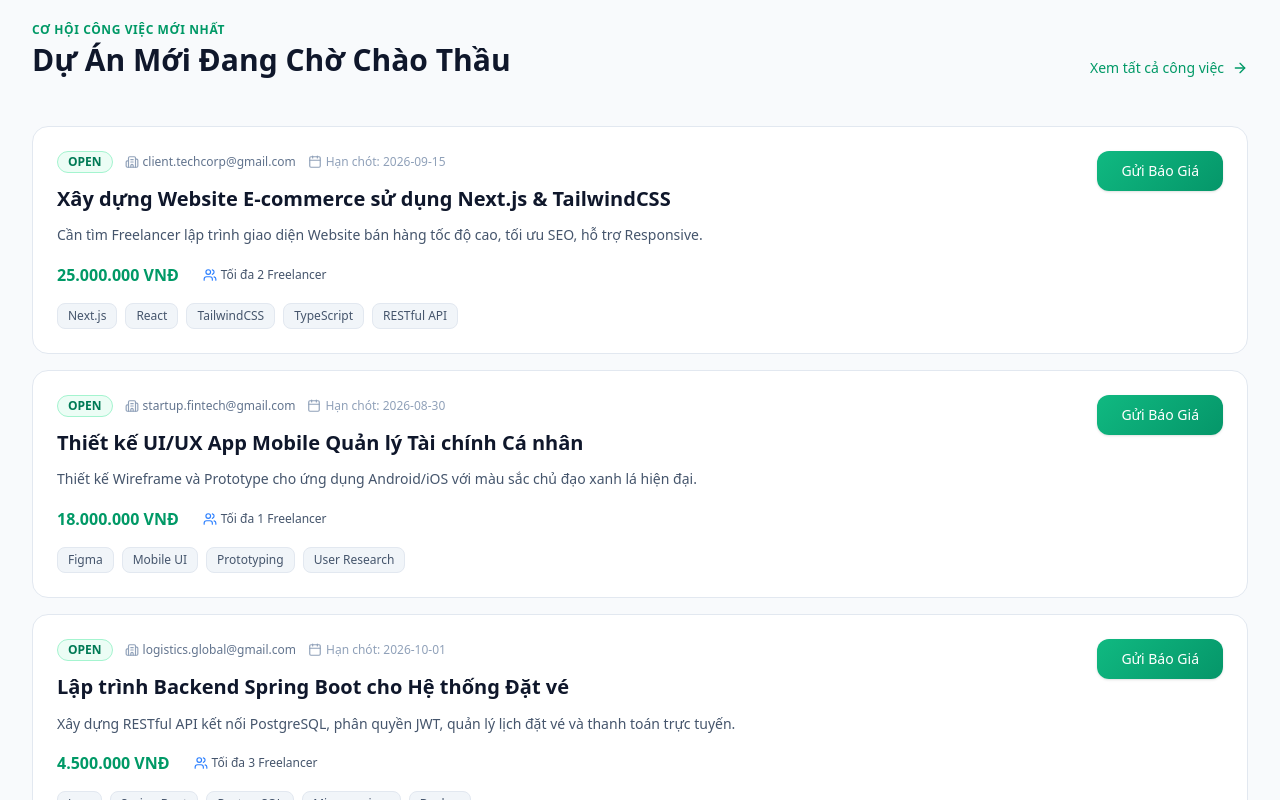
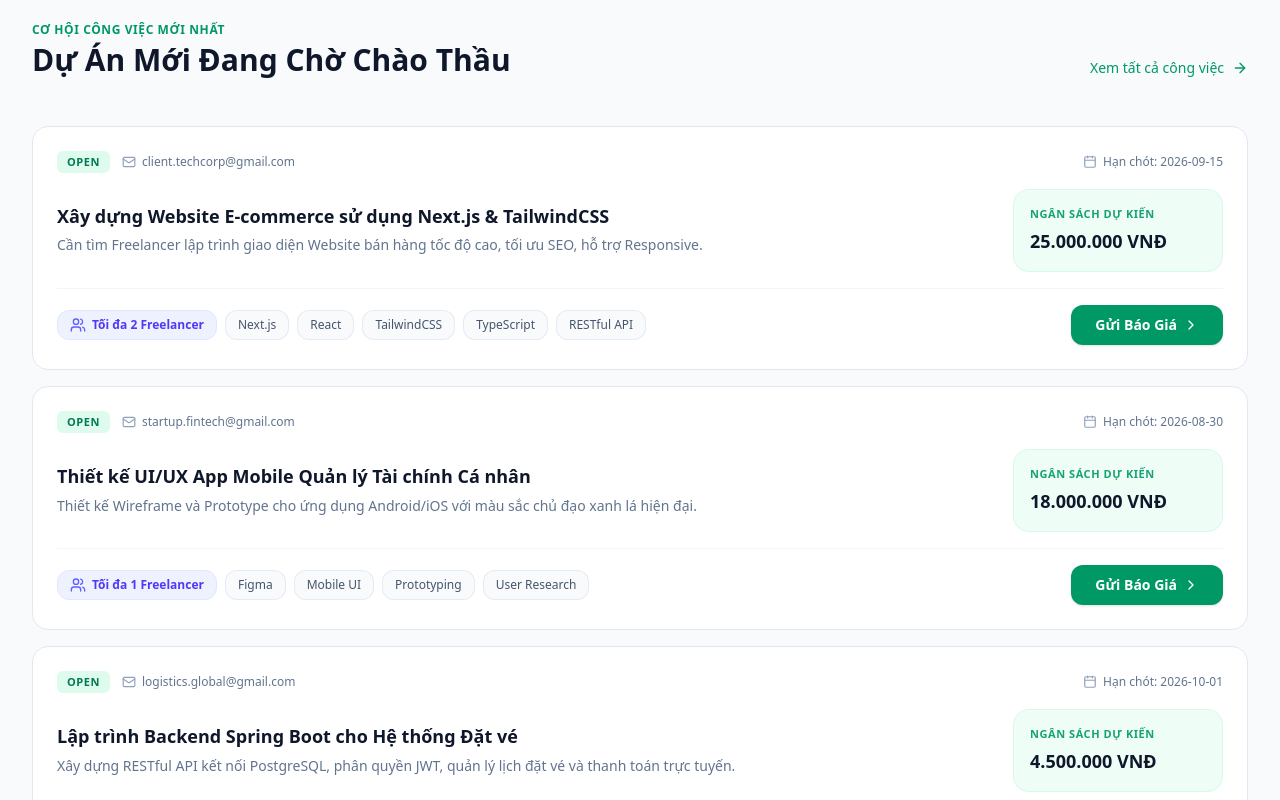
Before and after one commit to coder-fishing/JobHub, a Next.js app in the folder Front-end/: page / in a window 1280 px wide. Shown: the part 1580-2380 px from the top of the page. Built offline with nearby package versions, Linux system fonts and the light colour scheme.

Commit message:
style(jobs): redesign JobCard UI to match prototype layout

```diff
--- a/Front-end/src/components/features/jobs/JobCard.tsx
+++ b/Front-end/src/components/features/jobs/JobCard.tsx
@@ -3,7 +3,7 @@
 import Link from 'next/link';
 import { useRouter } from 'next/navigation';
 import { ProjectResponse } from '@/types/api';
-import { Building2, Calendar, Users } from 'lucide-react';
+import { Mail, Calendar, Users, ChevronRight } from 'lucide-react';
 
 interface JobCardProps {
   project: ProjectResponse;
@@ -24,59 +24,80 @@ export function JobCard({ project }: JobCardProps) {
   return (
     <div
       onClick={handleCardClick}
-      className="bg-white p-6 rounded-2xl border border-slate-200 hover:border-emerald-500 hover:shadow-md transition-all duration-200 flex flex-col sm:flex-row sm:items-start justify-between gap-6 cursor-pointer group"
+      className="bg-white p-6 rounded-2xl border border-slate-200 hover:border-emerald-500 hover:shadow-lg transition-all duration-200 cursor-pointer space-y-4 group"
     >
-      <div className="space-y-3 flex-1 min-w-0">
-        <div className="flex items-center space-x-3 flex-wrap gap-y-2">
-          <span className="bg-emerald-50 border border-emerald-200 text-emerald-700 text-xs font-semibold px-2.5 py-0.5 rounded-full uppercase">
+      {/* Top Bar: Status + Email & Deadline */}
+      <div className="flex items-center justify-between text-xs text-slate-500 flex-wrap gap-2">
+        <div className="flex items-center space-x-3">
+          <span className="bg-emerald-100/70 text-emerald-700 text-[11px] font-bold px-2.5 py-1 rounded-md uppercase tracking-wider">
             {project.status}
           </span>
-          <span className="text-slate-500 text-xs flex items-center space-x-1">
-            <Building2 className="w-3.5 h-3.5 text-slate-400" />
+          <div className="flex items-center space-x-1.5 text-slate-500 font-medium">
+            <Mail className="w-3.5 h-3.5 text-slate-400" />
             <span>{project.clientEmail}</span>
+          </div>
+        </div>
+
+        <div className="flex items-center space-x-1.5 text-slate-500 font-medium">
+          <Calendar className="w-3.5 h-3.5 text-slate-400" />
+          <span>Hạn chót: {project.deadline}</span>
+        </div>
+      </div>
+
+      {/* Middle Section: Title, Description & Budget Box */}
+      <div className="flex flex-col md:flex-row md:items-center justify-between gap-4">
+        <div className="space-y-1.5 flex-1 pr-2">
+          <h3 className="text-lg font-extrabold text-slate-900 group-hover:text-emerald-600 transition-colors leading-snug">
+            {project.title}
+          </h3>
+          <p className="text-sm text-slate-500 line-clamp-2 leading-relaxed">
+            {project.description}
+          </p>
+        </div>
+
+        {/* Budget Green Box */}
+        <div className="bg-emerald-50/80 border border-emerald-100/80 rounded-2xl p-4 shrink-0 text-left min-w-[210px] md:text-left">
+          <span className="text-[11px] font-bold uppercase tracking-wider text-emerald-600/90 block mb-1">
+            NGÂN SÁCH DỰ KIẾN
           </span>
-          <span className="text-slate-400 text-xs flex items-center space-x-1">
-            <Calendar className="w-3.5 h-3.5" />
-            <span>Hạn chót: {project.deadline}</span>
+          <span className="text-lg font-black text-slate-900 block">
+            {project.budget.toLocaleString('vi-VN')} VNĐ
           </span>
         </div>
+      </div>
 
-        <h3 className="text-lg sm:text-xl font-bold text-slate-900 group-hover:text-emerald-600 transition-colors leading-snug">
-          {project.title}
-        </h3>
+      {/* Separator Line */}
+      <div className="border-t border-slate-100 pt-4 flex flex-col sm:flex-row sm:items-center justify-between gap-4">
+        {/* Left Footer: Max Freelancers Pill & Skills */}
+        <div className="flex items-center space-x-2 flex-wrap gap-y-2">
+          {/* Max Freelancers Pill Badge */}
+          <div className="bg-indigo-50 border border-indigo-100 text-indigo-600 text-xs font-semibold px-3 py-1.5 rounded-xl flex items-center space-x-1.5">
+            <Users className="w-4 h-4 text-indigo-500" />
+            <span>Tối đa {project.maxFreelancers} Freelancer</span>
+          </div>
 
-        <p className="text-sm text-slate-600 line-clamp-2 leading-relaxed">
-          {project.description}
-        </p>
-
-        <div className="flex items-center space-x-6 text-xs text-slate-500 flex-wrap gap-y-2 pt-1">
-          <span className="font-bold text-emerald-600 text-base">
-            {project.budget.toLocaleString('vi-VN')} VNĐ
-          </span>
-          <span className="flex items-center space-x-1 text-slate-600">
-            <Users className="w-3.5 h-3.5 text-blue-500" />
-            <span>Tối đa {project.maxFreelancers} Freelancer</span>
-          </span>
-        </div>
-
-        {/* Skill Badges */}
-        <div className="flex flex-wrap gap-2 pt-1">
+          {/* Skill Pills */}
           {skillsList.map((skill, idx) => (
-            <span key={idx} className="bg-slate-100 text-slate-600 text-xs px-2.5 py-1 rounded-lg border border-slate-200">
+            <span
+              key={idx}
+              className="bg-slate-50 border border-slate-200/80 text-slate-600 text-xs font-medium px-3 py-1.5 rounded-xl"
+            >
               {skill}
             </span>
           ))}
         </div>
-      </div>
 
-      <div className="shrink-0 flex sm:flex-col items-center justify-between sm:justify-start gap-3 pt-4 sm:pt-0 border-t sm:border-t-0 border-slate-100">
-        <Link
-          href={`/jobs/${project.id}`}
-          onClick={(e) => e.stopPropagation()}
-          className="gradient-button text-white font-medium text-sm px-6 py-2.5 rounded-xl text-center w-full sm:w-auto shadow-sm whitespace-nowrap"
-        >
-          Gửi Báo Giá
-        </Link>
+        {/* Right Footer: Submit Button */}
+        <div className="shrink-0">
+          <Link
+            href={`/jobs/${project.id}`}
+            onClick={(e) => e.stopPropagation()}
+            className="inline-flex items-center justify-center space-x-1.5 bg-emerald-600 hover:bg-emerald-700 text-white font-semibold text-sm px-6 py-2.5 rounded-xl transition-all shadow-sm group-hover:shadow-md"
+          >
+            <span>Gửi Báo Giá</span>
+            <ChevronRight className="w-4 h-4" />
+          </Link>
+        </div>
       </div>
     </div>
   );
```
